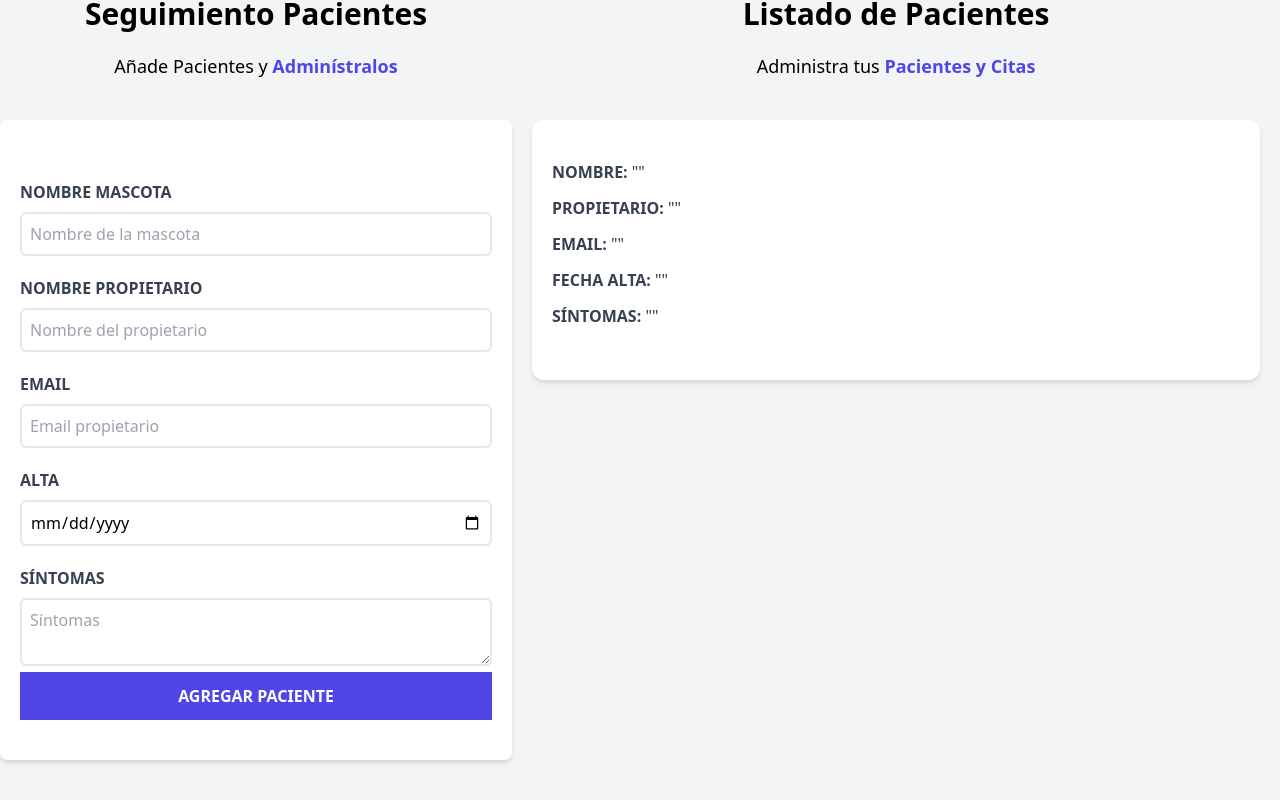
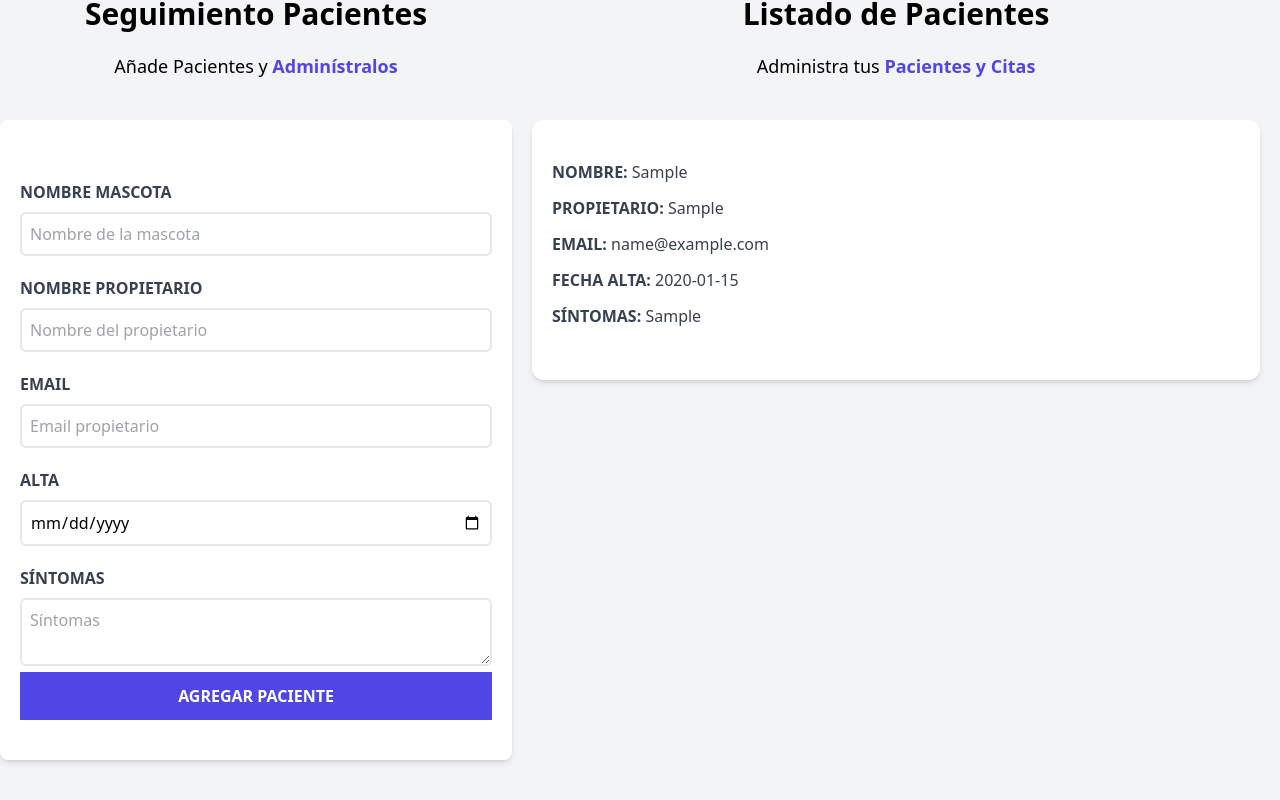
Before and after one commit to LucilaLentore/pet-tracking, a React (Vite) app: page / in a window 1280 px wide. Both pictures are taken after typing "Sample", "Sample", "name@example.com", "2020-01-15", "Sample" into the empty fields and a click on the input "Agregar paciente". Shown: the part 180-980 px from the top of the page. Built offline with nearby package versions, Linux system fonts and the light colour scheme.

Commit message:
Show patient info in PetList component

```diff
--- a/src/App.jsx
+++ b/src/App.jsx
@@ -5,15 +5,15 @@ import Form from './components/Form';
 import PetList from './components/PetList';
 
 function App() {
-  const [patient, setPatient] = useState([]);
+  const [patients, setPatients] = useState([]);
 
   return (
     <div className="container mx-auto mt-20">
       <Header />
 
       <div className="mt-12 md:flex">
-        <Form patient={patient} setPatient={setPatient}/>
-        <PetList />
+        <Form patients={patients} setPatients={setPatients}/>
+        <PetList patients={patients}/>
       </div>
 
     </div>
--- a/src/components/Form.jsx
+++ b/src/components/Form.jsx
@@ -1,7 +1,7 @@
 import { useState } from "react";
 import ErrorMessage from "./ErrorMessage";
 
-const Form = ({ patient, setPatient }) => {
+const Form = ({ patients, setPatients }) => {
   const [name, setName] = useState('');
   const [owner, setOwner] = useState('');
   const [email, setEmail] = useState('');
@@ -28,7 +28,7 @@ const Form = ({ patient, setPatient }) => {
       symptom,
     };
 
-    setPatient([...patient, patientData]);
+    setPatients([...patients, patientData]);
 
     setName('');
     setOwner('');
--- a/src/components/PetDetail.jsx
+++ b/src/components/PetDetail.jsx
@@ -1,15 +1,16 @@
-const PetDetail = () => {
+const PetDetail = ({ patient }) => {
+  const { name, owner, email, date, symptom } = patient;
   return(
     <div className="mx-5 my-10 bg-white shadow-md px-5 py-10 rounded-xl">
-      <p className="font-bold mb-3 text-gray-700 uppercase">Nombre: {""} <span className="font-normal normal-case">""</span></p>
+      <p className="font-bold mb-3 text-gray-700 uppercase">Nombre: {""} <span className="font-normal normal-case">{name}</span></p>
 
-      <p className="font-bold mb-3 text-gray-700 uppercase">Propietario: {""} <span className="font-normal normal-case">""</span></p>
+      <p className="font-bold mb-3 text-gray-700 uppercase">Propietario: {""} <span className="font-normal normal-case">{owner}</span></p>
 
-      <p className="font-bold mb-3 text-gray-700 uppercase">Email: {""} <span className="font-normal normal-case">""</span></p>
+      <p className="font-bold mb-3 text-gray-700 uppercase">Email: {""} <span className="font-normal normal-case">{email}</span></p>
 
-      <p className="font-bold mb-3 text-gray-700 uppercase">Fecha alta: {""} <span className="font-normal normal-case">""</span></p>
+      <p className="font-bold mb-3 text-gray-700 uppercase">Fecha alta: {""} <span className="font-normal normal-case">{date}</span></p>
 
-      <p className="font-bold mb-3 text-gray-700 uppercase">Síntomas: {""} <span className="font-normal normal-case">""</span></p>
+      <p className="font-bold mb-3 text-gray-700 uppercase">Síntomas: {""} <span className="font-normal normal-case">{symptom}</span></p>
     </div>
   );
 };
--- a/src/components/PetList.jsx
+++ b/src/components/PetList.jsx
@@ -1,12 +1,14 @@
 import PetDetail from "./PetDetail";
 
-const PetList = () => {
+const PetList = ({ patients }) => {
   return(
     <div className="md:w-1/2 lg:w-3/5 md:h-screen overflow-scroll">
       <h2 className="font-black text-3xl text-center">Listado de Pacientes</h2>
       <p className="text-lg mt-5 text-center mb-10">Administra tus {""} <span className="font-bold text-indigo-600">Pacientes y Citas</span></p>
 
-      <PetDetail />
+      {
+        patients.map(patient => <PetDetail patient={patient} />)
+      }
     </div>
   );
 };
```
